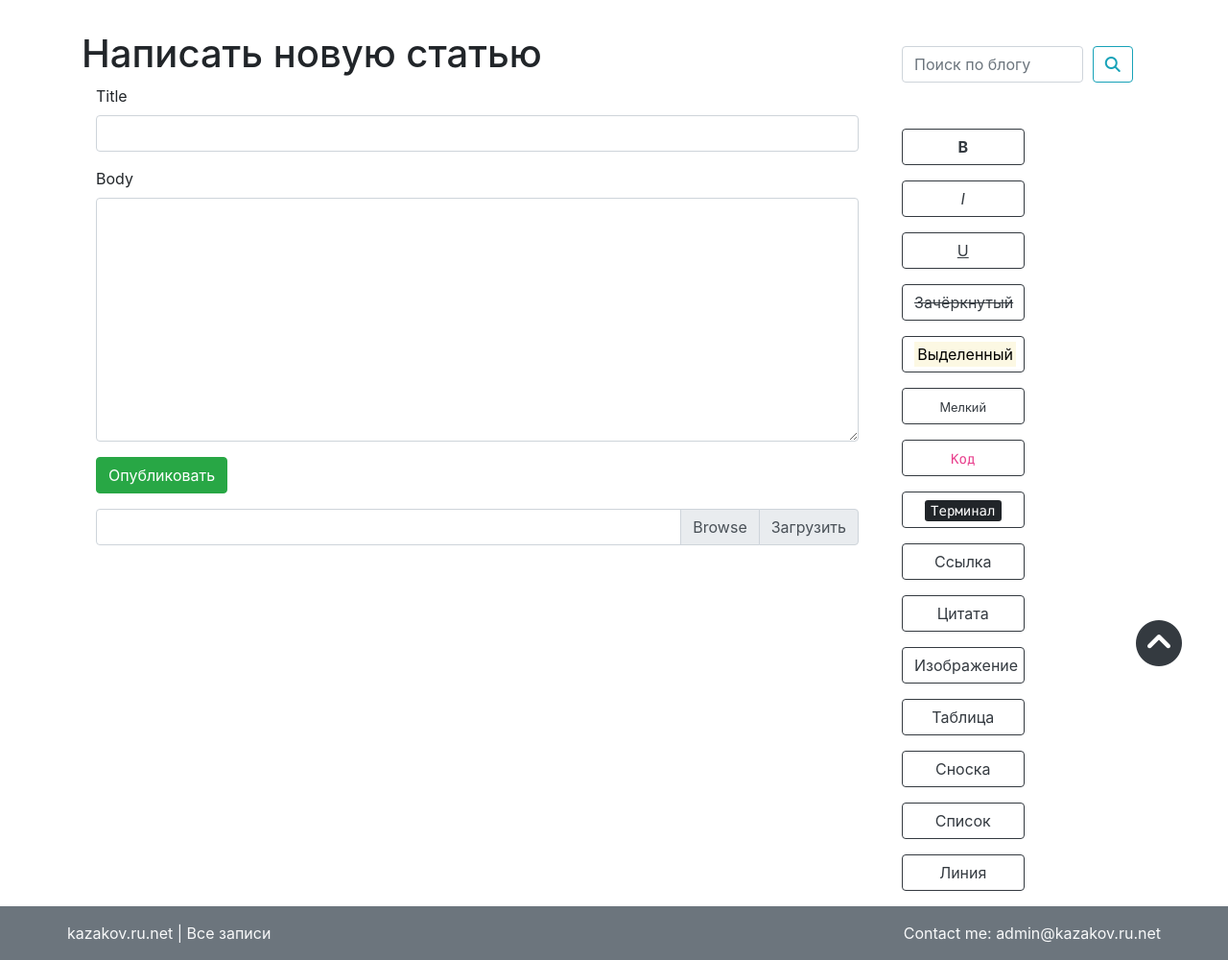
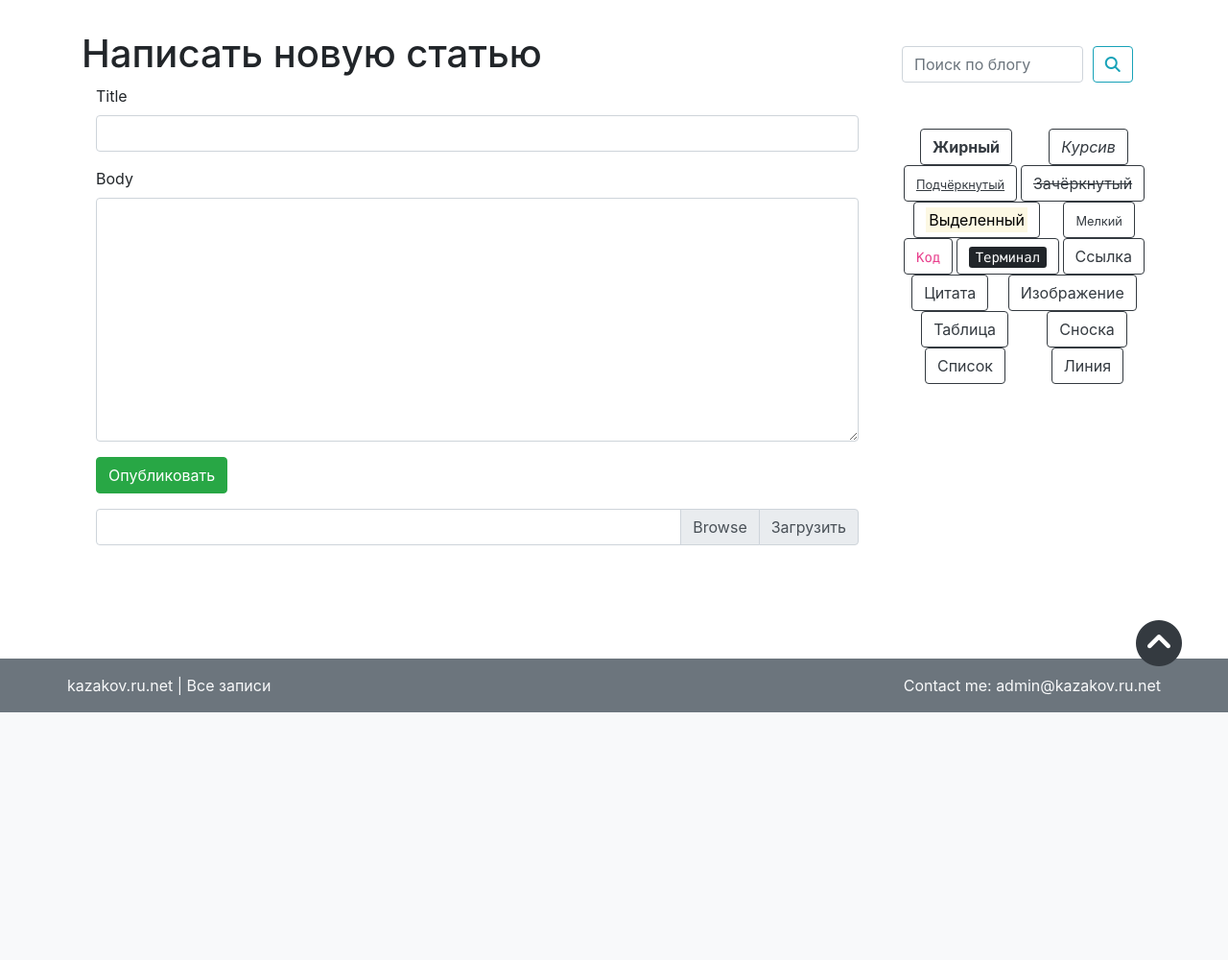
Before and after one commit to KazakovDenis/flask-blog, a Flask app: page /blog/create/ in a window 1280 px wide. Shown: the part 58-1058 px from the top of the page at 96% size. After the commit the page ends 800 px from the top, so only its background shows below. Run offline with Flask 2, Linux system fonts and the light colour scheme; the visitor is signed in with stand-in values (Sample User, id 1); data comes from the database, SQL or seed files in the repository; data that the repository does not hold is empty; parts of the project's set-up code (start-up, migrations or seed data) failed here and were passed over; some libraries are stand-ins or nearby versions.

Commit message:
Upload changes

```diff
--- a/blog/posts/static/upload.js
+++ b/blog/posts/static/upload.js
@@ -2,11 +2,14 @@
 window.addEventListener('DOMContentLoaded', () => {
 
     let form = document.querySelector('#uploadForm');
-    let textArea = document.querySelector('textarea#body');
+    let textArea = form.inputGroupFile02;
+    let fileInput = document.querySelector('input#inputGroupFile02');
+
+    // ============== добавляем кнопки редактирования текста и вешаем на них события
     let editions = {
-        'btn-bold': [' **text**', '<strong>B</strong>'],
-        'btn-italic': [' _text_', '<em>I</em>'],
-        'btn-underlined': [' <u>text</u>', '<u>U</u>'],
+        'btn-bold': [' **text**', '<strong>Жирный</strong>'],
+        'btn-italic': [' _text_', '<em>Курсив</em>'],
+        'btn-underlined': [' <u>text</u>', '<small><u>Подчёркнутый</u></small>'],
         'btn-deleted': [' ~~text~~', '<del>Зачёркнутый</del>'],
         'btn-marked': [' <mark>text<mark>', '<mark>Выделенный</mark>'],
         'btn-small': [' <small>text<small>', '<small>Мелкий</small>'],
@@ -22,12 +25,18 @@ window.addEventListener('DOMContentLoaded', () => {
     };
 
     function addButtons() {
+        let panel = document.createElement('div');
+        panel.classList.add('row');
+        panel.classList.add('justify-content-around');
+
         Object.keys(editions).forEach(elem => {
-            let btn = document.createElement('p');
+            let btn = document.createElement('div');
             btn.innerHTML = `
-            <button type="button" class="btn btn-outline-dark w-50" id="${elem}">${editions[elem][1]}</button>`;
-            document.querySelector('#right-panel').appendChild(btn);
+            <button type="button" class="btn btn-outline-dark col" id="${elem}">${editions[elem][1]}</button>`;
+            panel.appendChild(btn);
         });
+
+        document.querySelector('#right-panel').appendChild(panel);
     };
 
     addButtons();
@@ -38,7 +47,9 @@ window.addEventListener('DOMContentLoaded', () => {
             addToText(editions[btn_id][0]);
         });
     });
+    // ============== кнопки добавлены
 
+    // добавляем текст в textarea
     function addToText(text_or_url, title='', link=false) {
         let template;
 
@@ -51,6 +62,15 @@ window.addEventListener('DOMContentLoaded', () => {
         textArea.append(text);
     };
 
+    function addToLabel() {
+        if (textArea.files.length > 0) {
+            form.querySelector('label.custom-file-label').append(form.inputGroupFile02.files[0].name);
+        };
+    };
+
+    addToLabel();
+
+    // добавляем ссылку на загруженный файл под форму
     function addLink(item_url, item_title) {
         let row = document.createElement('div');
         row.innerHTML = `<a href="${item_url}" target="_blank">${item_title}</a>`;
--- a/blog/posts/templates/posts/create_post.html
+++ b/blog/posts/templates/posts/create_post.html
@@ -39,6 +39,10 @@
     </div>
 {% endblock %}
 
+{% block rightpanel %}
+    <div id="right-panel" class="container"></div>
+{% endblock %}
+
 {% block scripts %}
 <script src="{{ url_for('posts.static', filename='upload.js') }}"></script>
 {% endblock %}
--- a/blog/templates/base.html
+++ b/blog/templates/base.html
@@ -88,11 +88,9 @@
                     </div>
                 </form>
                 <div class="mt-5">
-                    <div id="right-panel">
                     {% block rightpanel %}
 
                     {% endblock %}
-                    </div>
                     <div class="row fixed-bottom mb-5 mr-5 justify-content-end"><div><a href="#kazakov-navbar" class="text-dark">
                     <i class="fas fa-chevron-circle-up fa-3x"></i></a></div></div>
                 </div>
```
